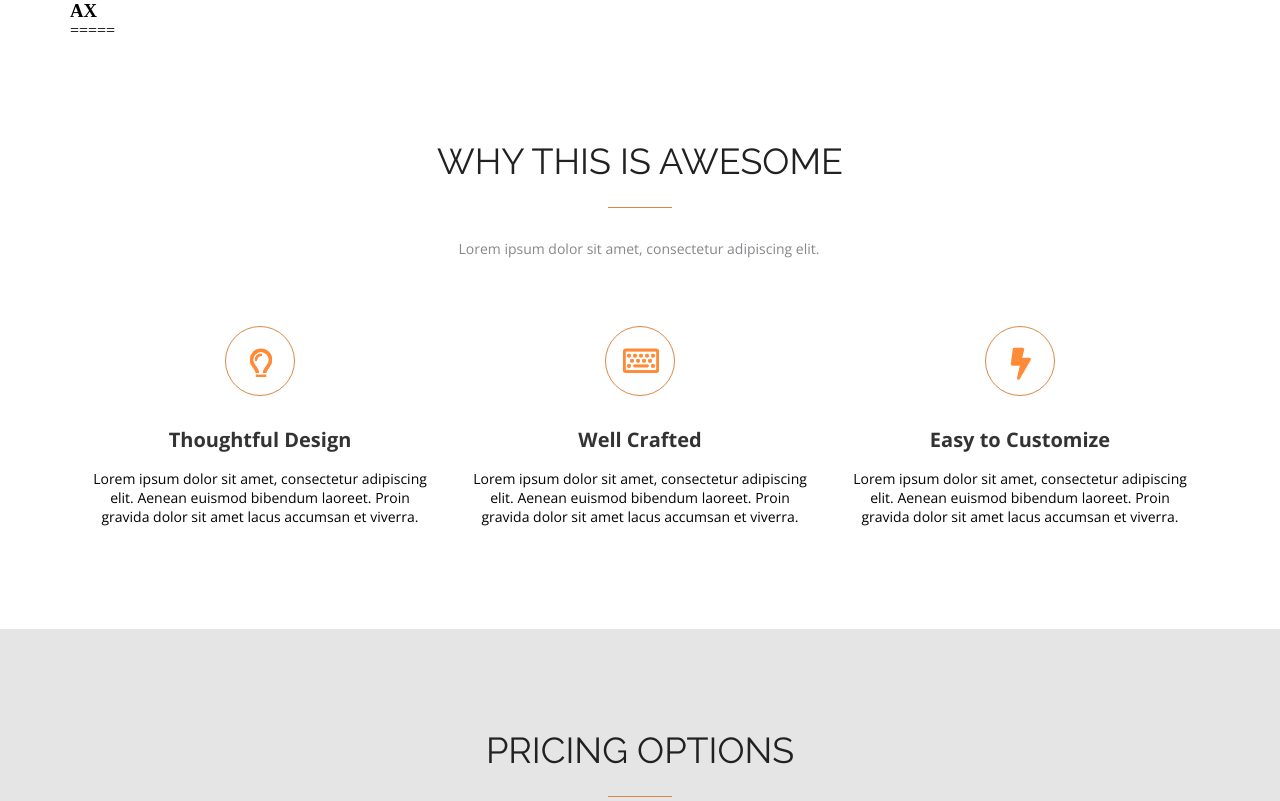
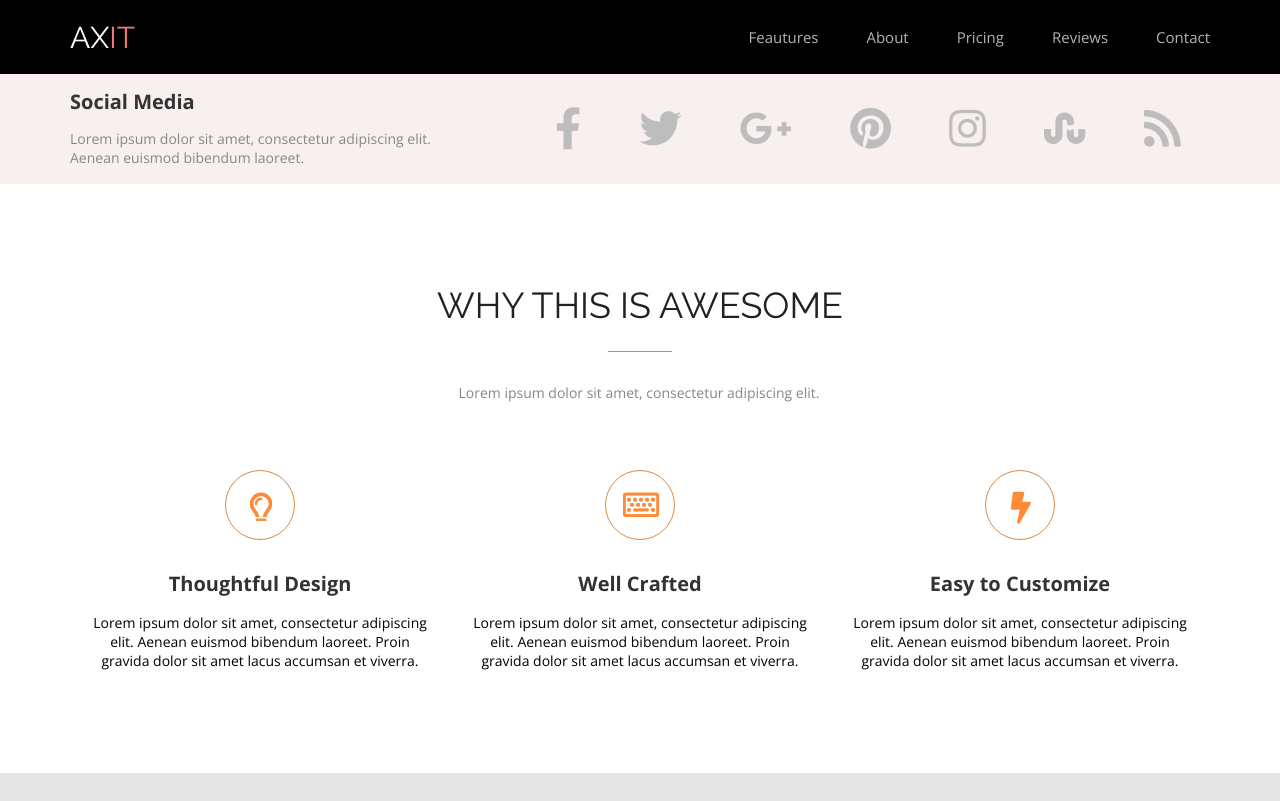
Before and after one commit to natavenda/FE09-wk-2-1-Natalia-Vedernikova, a plain HTML site: page index.html in a window 1280 px wide. Shown: the top 801 px of the page. Drawn offline with nearby package versions, Linux system fonts and the light colour scheme.

Commit message:
added homework 5

```diff
--- a/css/axure.css
+++ b/css/axure.css
@@ -25,7 +25,7 @@
     font-style: normal;
     font-weight: normal;
     font-size: 36px;
-    line-height: 42px;
+    line-height: 42.26px;
     text-transform: uppercase;
     color: #FFFFFF;;
     }
--- a/css/header.css
+++ b/css/header.css
@@ -0,0 +1,66 @@
+
+.header{
+    width: 100%;
+    background-color: #000000;
+}
+
+.header_row {
+    display: flex;
+    justify-content: space-between;
+    align-items: center;
+    flex-wrap: wrap;
+    max-width: 1182px;
+  }
+
+.header_logo{
+    display: inline-block;
+}
+
+.logo_ax {
+    display: inline-block;
+    text-align: center;
+    font-family: 'Raleway';
+    font-style: normal;
+    font-weight: normal;
+    font-size: 30px;
+    line-height: 35px;
+    margin: 20px 0 19px 0;
+    color: #ffffff;
+  }
+
+.logo_ax::after{
+content: 'IT';
+font-family: 'Raleway';
+font-style: normal;
+font-weight: normal;
+font-size: 30px;
+line-height: 35px;
+color: #EC7979;
+}
+
+.navigator_buttons{
+display: flex;
+}
+
+.navigator_button{
+    margin-left: 48px;
+}
+
+.navigator_button_text{
+font-family: 'Open Sans';
+font-style: normal;
+font-weight: 400;
+font-size: 15px;
+line-height: 20px;
+display: flex;
+align-items: center;
+text-align: center;
+text-transform: capitalize;
+color: rgba(255, 255, 255, 0.7);
+text-decoration: none;
+position: relative;
+}
+
+.navigator_button_text:hover{
+border-bottom: 1px solid rgba(187, 76, 76, 0.8);
+}
--- a/css/socialmedia.css
+++ b/css/socialmedia.css
@@ -0,0 +1,51 @@
+.socialmedia {
+    width: 100%;
+    background-color: #f8efef;
+    padding: 14px 0 17px;
+  }
+
+  .socialmedia_row {
+    display: flex;
+    align-items: center;
+    flex-wrap: wrap;
+    justify-content: space-between;
+  }
+
+  .socialmedia_title {
+    margin-bottom: 14px;
+    font-family: Open Sans;
+    font-style: normal;
+    font-weight: bold;
+    font-size: 20px;
+    line-height: 27px;
+    color: #333333;
+  }
+
+  .socialmedia_text {
+    font-family: 'Open Sans';
+    font-style: normal;
+    font-weight: normal;
+    font-size: 14px;
+    line-height: 19px;
+    display: flex;
+    align-items: center;
+    max-width: 365px;
+    color: #86878b;
+  }
+
+  .socialmedia_icons{
+    width: 684px;
+  }
+
+  .socialmedia_icon{
+    color: #BDBDBD;
+    font-family: "Font Awesome 5 Free";
+    font-size: 42px;
+  }
+
+  .socialmedia_icons_list{
+    display: flex;
+    justify-content: space-around;
+    list-style: none;
+    text-decoration: none;
+  }
--- a/css/style.css
+++ b/css/style.css
@@ -2,6 +2,9 @@
 @import url("../css/pricing.css");
 @import url("../css/customers.css");
 @import url("../css/axure.css");
+@import url("../css/footer.css");
+@import url("../css/header.css");
+@import url("../css/socialmedia.css");
 
 *{
  margin:0;
@@ -31,7 +34,7 @@ white-space: nowrap;
 margin:auto;
 font-family: 'Raleway';
 font-style: normal;
-font-weight: normal;
+font-weight: 400;
 font-size: 36px;
 line-height: 42px;
 text-transform: uppercase;
@@ -46,6 +49,5 @@ color: #212121;
     font-family: 'Open Sans';
     font-weight: 400;
     font-size: 14px;
-
     color: #86878B;
 }
--- a/index.html
+++ b/index.html
@@ -8,7 +8,9 @@
   <link rel="preconnect" href="https://fonts.gstatic.com">
   <link href="https://fonts.googleapis.com/css2?family=Open+Sans:wght@400;700&family=Raleway:wght@400;700&display=swap"
     rel="stylesheet">
-  <title>Lesson-5</title>
+  <link rel="stylesheet" href="https://cdnjs.cloudflare.com/ajax/libs/font-awesome/5.15.2/css/all.min.css" />
+
+  <title>awesome</title>
 </head>
 
 <body>
@@ -22,12 +24,88 @@
         </div>
 
         <nav class="navigator">
-          =====
+          <ul class="navigator_buttons">
+            <li class="navigator_button">
+              <a class="navigator_button_text" href="#">Feautures</a>
+            </li>
+            <li class="navigator_button">
+              <a class="navigator_button_text" href="#">About</a>
+            </li>
+            <li class="navigator_button">
+              <a class="navigator_button_text" href="#">Pricing</a>
+            </li>
+            <li class="navigator_button">
+              <a class="navigator_button_text" href="#">Reviews</a>
+            </li>
+            <li class="navigator_button">
+              <a class="navigator_button_text" href="#">Contact</a>
+            </li>
+          </ul>
         </nav>
 
       </div>
     </div>
   </header>
+
+  <section class="socialmedia">
+    <div class="container">
+      <div class="socialmedia_row">
+
+        <div class="socialmedia_description">
+          <p class="socialmedia_title">Social Media</p>
+          <p class="socialmedia_text">
+            Lorem ipsum dolor sit amet, consectetur adipiscing elit.
+            Aenean euismod bibendum laoreet.
+          </p>
+        </div>
+
+        <div class="socialmedia_icons">
+          <ul class="socialmedia_icons_list">
+            <li class="socialmedia_icon">
+
+              <i class="fab fa-facebook-f"></i>
+
+            </li>
+            <li class="socialmedia_icon">
+
+              <i class="fab fa-twitter"></i>
+
+            </li>
+            <li class="socialmedia_icon">
+
+              <i class="fab fa-google-plus-g"></i>
+
+            </li>
+            <li class="socialmedia_icon">
+
+              <i class="fab fa-pinterest"></i>
+
+            </li>
+            <li class="socialmedia_icon">
+
+              <i class="fab fa-instagram"></i>
+
+            </li>
+            <li class="socialmedia_icon">
+
+              <i class="fab fa-stumbleupon"></i>
+
+            </li>
+            <li class="socialmedia_icon">
+
+              <i class="fas fa-rss"></i>
+
+            </li>
+          </ul>
+        </div>
+
+      </div>
+
+    </div>
+
+  </section>
+
+
 
   <section class="awesome">
     <div class="container">
@@ -242,14 +320,14 @@
 
   <section class="axure">
     <div class="container">
-     <h2 class="axure_title">STYLISH AXURE DESIGN</h2>
+      <h2 class="axure_title">STYLISH AXURE DESIGN</h2>
       <div class="axure_line"></div>
       <div class="axure_description">
         <p> Use the sections you need, remove the ones you don't. Create gorgeous prototypes faster than ever!</p>
       </div>
 
       <div class="axure_button">
-      <a class="axure_button_name" href="#">Download</a>
+        <a class="axure_button_name" href="#">Download</a>
       </div>
 
     </div>
```
Also changed, not shown: css/pricing.css (+9 -9 lines).
